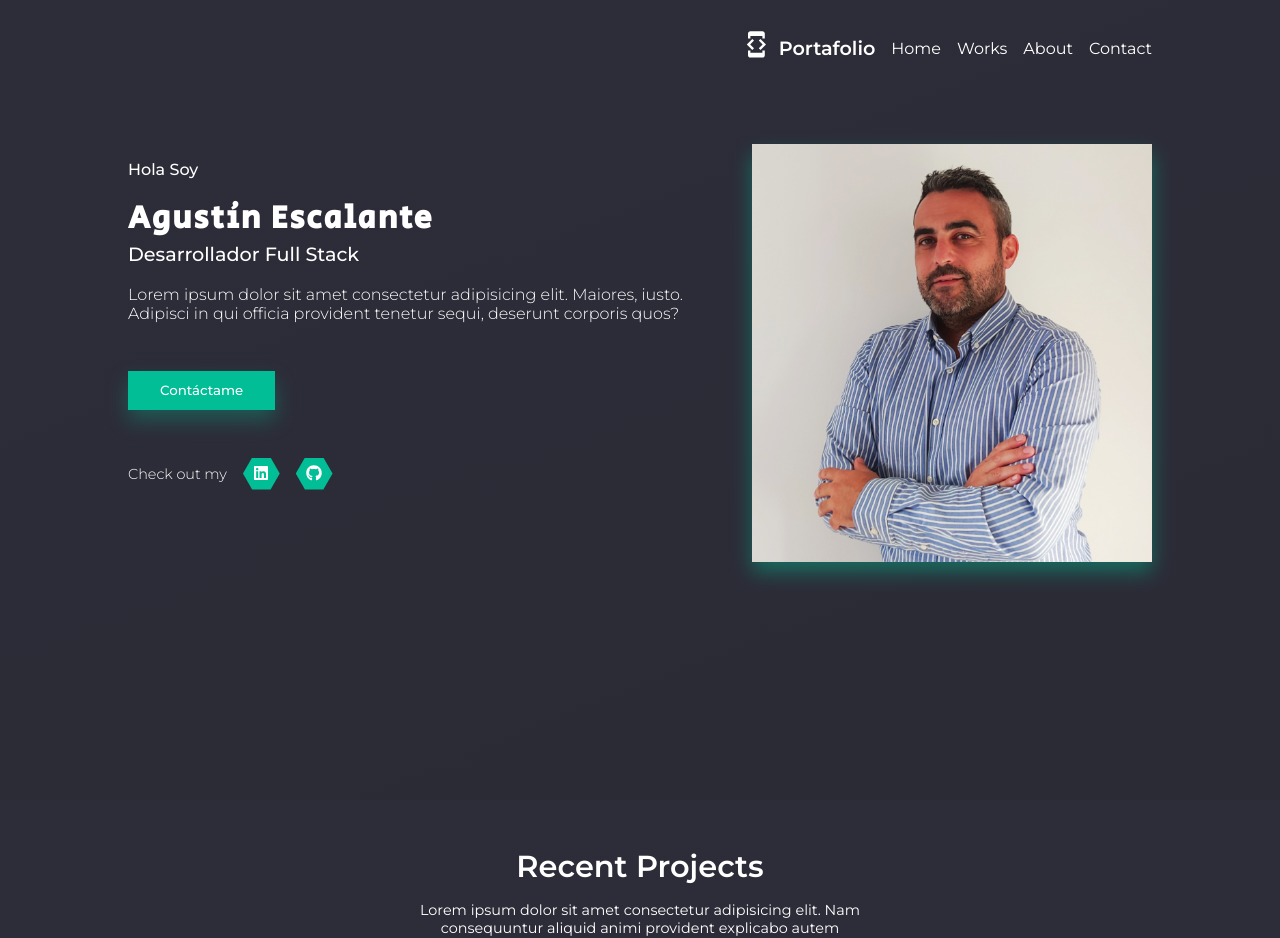
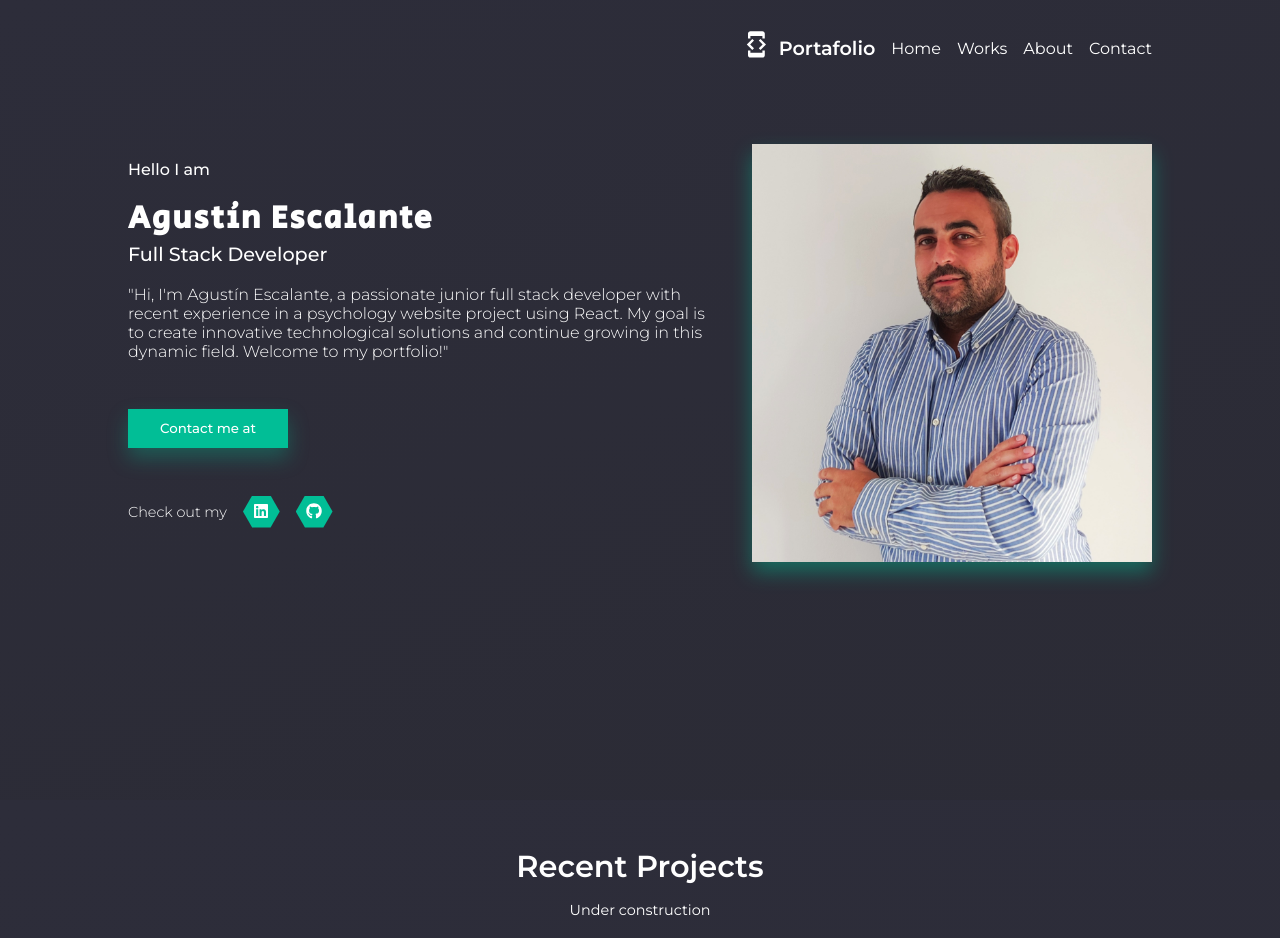
Before and after one commit to AgustinEscalanteRojo/agustinescalanterojo.github.io, a React (Create React App) app: page / in a window 1280 px wide. Shown: the top 938 px of the page. Built offline with nearby package versions, Linux system fonts and the light colour scheme.

Commit message:
add text information

```diff
--- a/src/components/Banner/ProfComponent.jsx
+++ b/src/components/Banner/ProfComponent.jsx
@@ -8,16 +8,17 @@ const ProfComponent = () => {
     <Container>
       <Texts>
         <h4>
-          Hola <span className="green">Soy</span>
+          Hello <span className="green">I am</span>
         </h4>
         <h1 className="green">Agustín Escalante</h1>
-        <h3>Desarrollador full stack</h3>
+        <h3>Full stack developer</h3>
         <p>
-          Lorem ipsum dolor sit amet consectetur adipisicing elit. Maiores,
-          iusto. Adipisci in qui officia provident tenetur sequi, deserunt
-          corporis quos?
+          "Hi, I'm Agustín Escalante, a passionate junior full stack developer
+          with recent experience in a psychology website project using React. My
+          goal is to create innovative technological solutions and continue
+          growing in this dynamic field. Welcome to my portfolio!"
         </p>
-        <button>Contáctame</button>
+        <button>Contact me at</button>
         <Social>
           <p>Check out my</p>
           <div className="social-icons">
@@ -34,12 +35,9 @@ const ProfComponent = () => {
           </div>
         </Social>
       </Texts>
-        <Profile>
-          <img
-            src="Foto.jpg"
-            alt="profile"
-          />
-        </Profile>
+      <Profile>
+        <img src="Foto.jpg" alt="profile" />
+      </Profile>
     </Container>
   );
 };
--- a/src/components/Projects/Projects.jsx
+++ b/src/components/Projects/Projects.jsx
@@ -8,12 +8,7 @@ const Projects = () => {
       <h1>
         Recent <span className="green">Projects</span>
       </h1>
-      <p>
-        Lorem ipsum dolor sit amet consectetur adipisicing elit. Nam
-        consequuntur aliquid animi provident explicabo autem laudantium deleniti
-        obcaecati reiciendis blanditiis excepturi iste fugiat, ipsa dignissimos
-        fugit quaerat iure veniam delectus.
-      </p>
+      <p>Under construction</p>
       <Slide>
         <SliderComp />
       </Slide>
@@ -48,4 +43,4 @@ const Container = styled.div`
   }
 `;
 
-const Slide = styled.div``
+const Slide = styled.div``;
```
